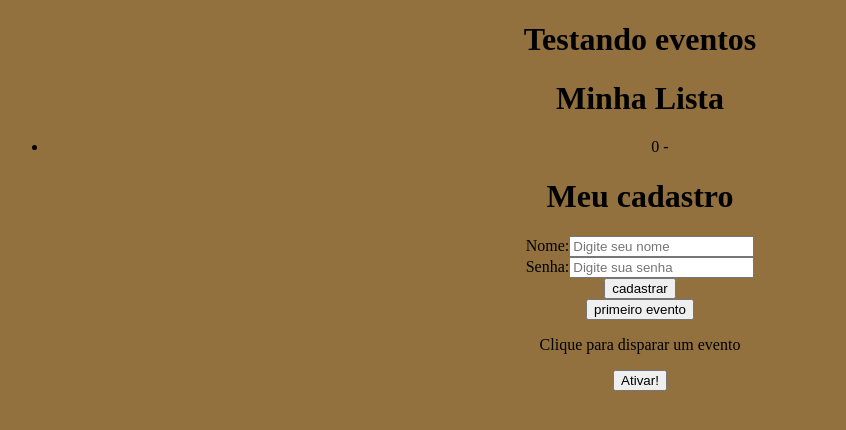
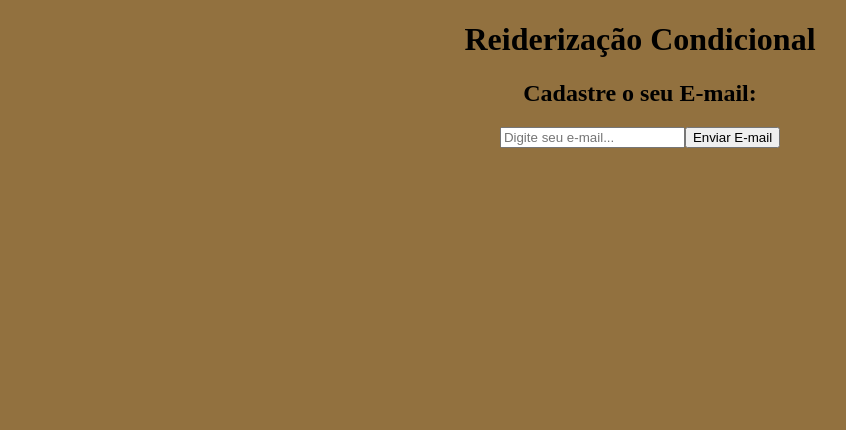
Before and after one commit to YuriMDeodato/Meu-Novo-Projeto, a React (Create React App) app: page / in a window 1280 px wide. Shown: the top 430 px of the page, without its empty margins (0-846 px from the left). Built offline with nearby package versions, Linux system fonts and the light colour scheme.

Commit message:
Condicional
Condicional

```diff
--- a/src/App.js
+++ b/src/App.js
@@ -2,16 +2,14 @@ import List from './components/List';
 import './App.css';
 import Evento from './components/Evento';
 import Form from './components/Form';
+import Condicional from './components/Condicional';
 
 function App() {
 
-  const nome = 'GEOBABY'
   return (
     <div className="App">
-    <h1>Testando eventos</h1>
-    <List/>
-    <Form/>
-    <Evento numero={1}/>
+    <h1>Reiderização Condicional</h1>
+    <Condicional/>
     </div>
   );
 }
--- /dev/null
+++ b/src/components/Condicional.js
@@ -0,0 +1,24 @@
+import { useState } from 'react'
+function Condicional(){
+
+    function enviarEmail(e){
+        e.preventDefault(); // Previne o comportamento padrão do formulário (recarregar a página)
+        setUserEmail(email); // Atualiza o estado com o e-mail digitado
+    }
+
+    const [email, setEmail] = useState();
+    const [userEmail, setUserEmail] = useState(); // Estado para armazenar o e-mail do usuário
+
+    return(
+        <div>
+            <h2>Cadastre o seu E-mail:</h2>
+            <form>
+                <input type="email" placeholder="Digite seu e-mail..." onChange={(e) =>setEmail(e.target.value)}/>
+                <button type="submit" onClick={enviarEmail}>Enviar E-mail</button>
+            </form>
+
+        </div>
+    )
+}
+
+export default Condicional; // Exportando o componente Condicional
--- a/src/components/Evento.js
+++ b/src/components/Evento.js
@@ -6,11 +6,16 @@ function Evento({numero}){
         console.log(`Fui ativado ${numero}`);
     }
 
+    function segundoEvento(){
+        console.log("Ativando segundo evento")
+    }
+
     return(
         <div>
             <Button text="primeiro evento"/>
             <p>Clique para disparar um evento</p>
             <button onClick={meuEvento}>Ativar!</button>
+            <button onClick={segundoEvento}>Ativar segundo evento!</button>
         </div>
     )
 }
```
